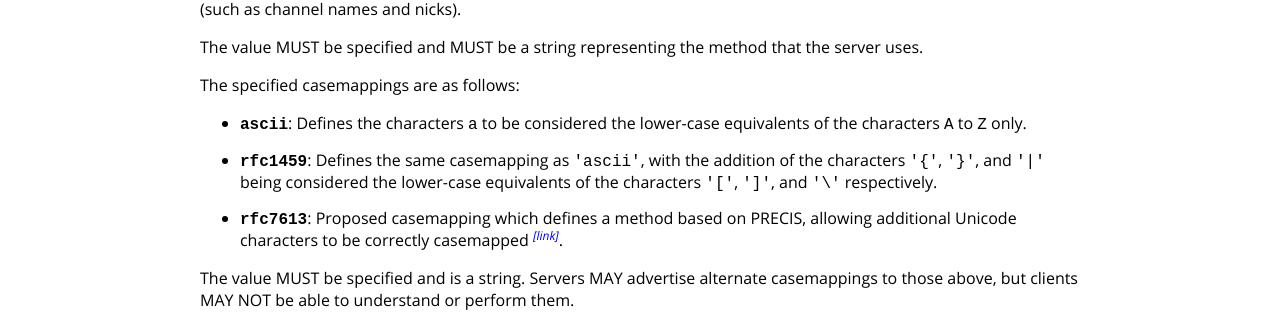
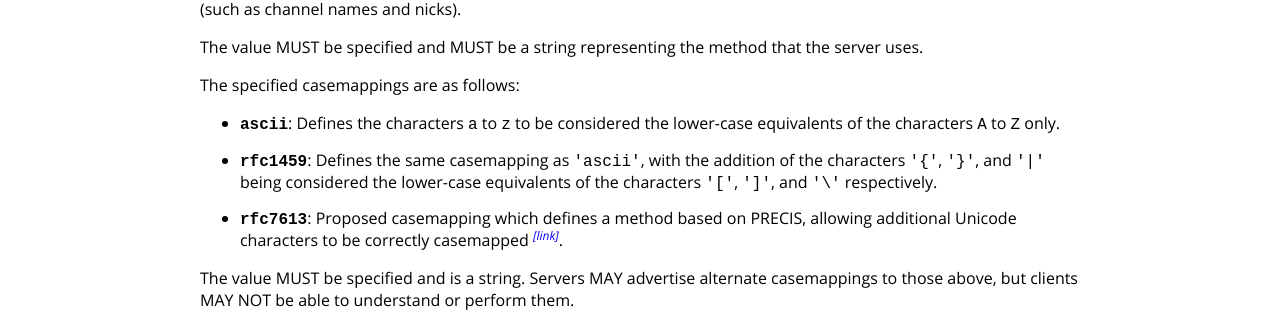
Before and after one commit to ircdocs/modern-irc, a Jekyll site: the page built from index.md, in a window 1280 px wide and 900 px high, scrolled down 60696 px. Shown: the part 148-460 px from the top of the window. Built offline with Jekyll 4.4.1, drawn with Linux system fonts in a browser that asks for light colours.

```diff
--- a/_includes/modern-appendix.md
+++ b/_includes/modern-appendix.md
@@ -906,7 +906,7 @@ The value MUST be specified and MUST be a string representing the method that th
 
 The specified casemappings are as follows:
 
-* **`ascii`**: Defines the characters `a` to be considered the lower-case equivalents of the characters `A` to `Z` only.
+* **`ascii`**: Defines the characters `a` to `z` to be considered the lower-case equivalents of the characters `A` to `Z` only.
 * **`rfc1459`**: Defines the same casemapping as `'ascii'`, with the addition of the characters `'{'`, `'}'`, and `'|'` being considered the lower-case equivalents of the characters `'['`, `']'`, and `'\'` respectively.
 * **`rfc7613`**: Proposed casemapping which defines a method based on PRECIS, allowing additional Unicode characters to be correctly casemapped <sup><a href="https://github.com/ircv3/ircv3-specifications/pull/272">[link]</a></sup>.
 
```
